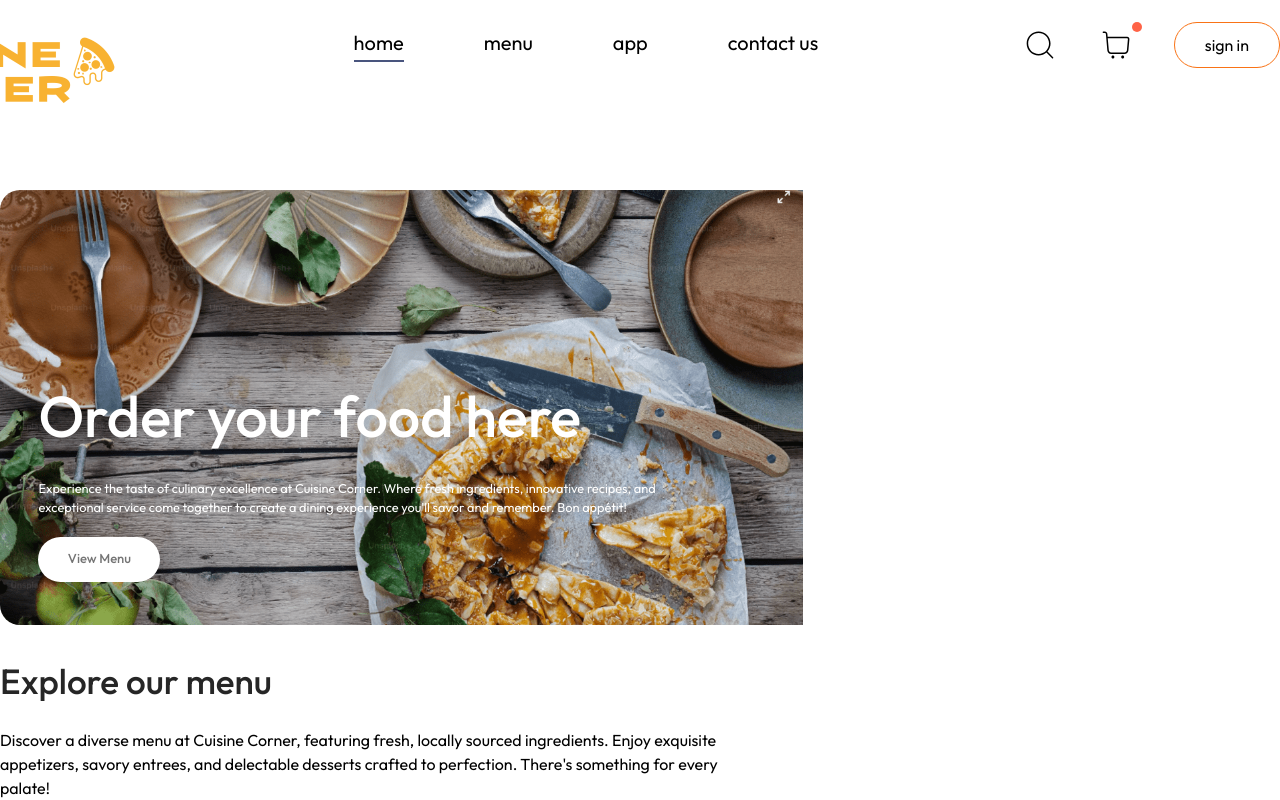
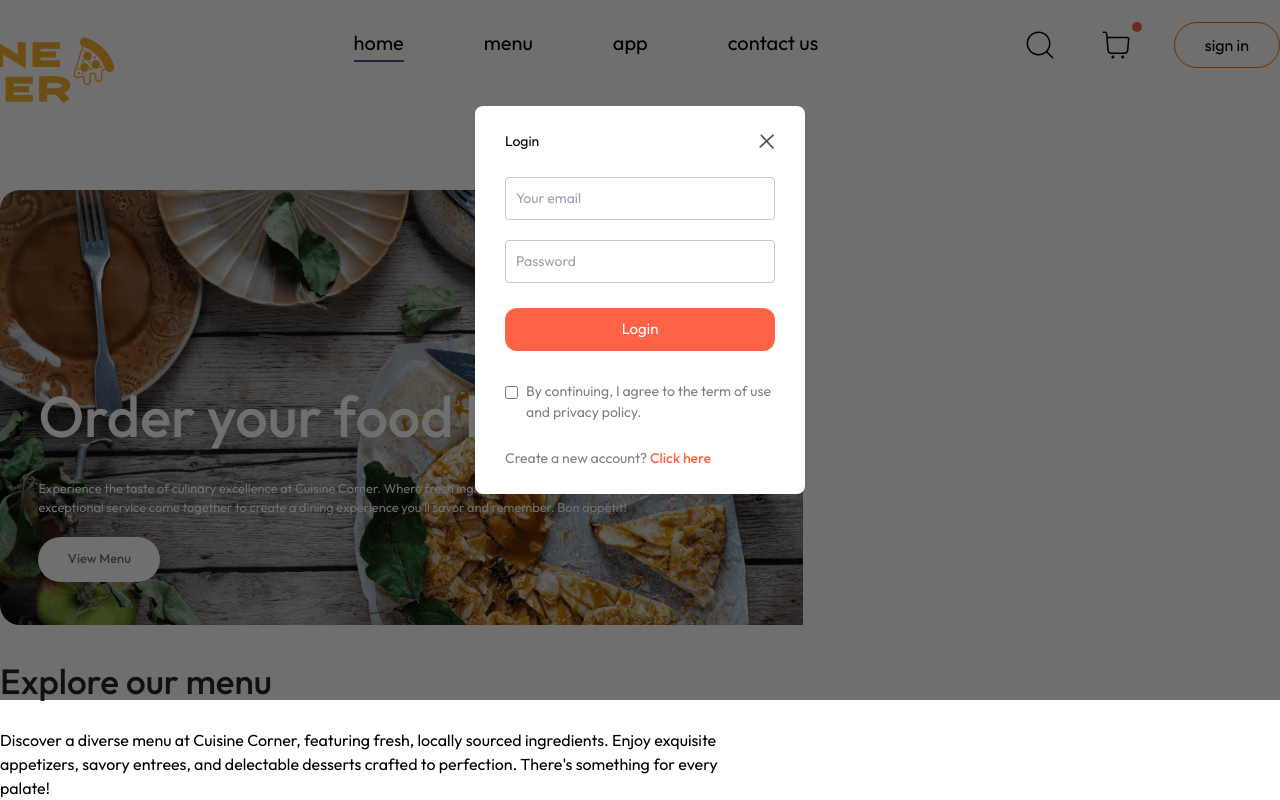
Before and after one commit to khoi0102/CusineCorner, a React (Vite) app in the folder frontend/: page / in a window 1280 px wide. Both pictures are taken after a click on the button "sign in". Shown: the top 800 px of the page. Built offline with nearby package versions, Linux system fonts and the light colour scheme.

Commit message:
Adjust the popup as well as adding some rendering conditions

```diff
--- a/frontend/src/App.jsx
+++ b/frontend/src/App.jsx
@@ -11,7 +11,7 @@
     const [showLogin,setShowLogin] = useState(false)
     return (
         <>
-            {showLogin?<LoginPopup/>:<></>}
+            {showLogin?<LoginPopup setShowLogin={setShowLogin}/>:<></>}
             <div className='w-4/5 mx-auto'>
                 <Navbar setShowLogin={setShowLogin}/>
                 <Routes>
--- a/frontend/src/components/LoginPopup/LoginPopup.css
+++ b/frontend/src/components/LoginPopup/LoginPopup.css
@@ -0,0 +1,66 @@
+
+.login-popup{
+    position:absolute;
+    z-index:1;
+    width:100%;
+    height:100%;
+    background-color:#00000090;
+    display:grid;
+}
+.login-popup-container{
+    place-self:center;
+    width: max(23vw,330px);
+    color:#808080;
+    background-color:white;
+    display:flex;
+    flex-direction:column;
+    gap:25px;
+    padding: 25px 30px;
+    border-radius:8px;
+    font-size:14px;
+    animation:fadeIn 0,5s;
+}
+.login-popup-title{
+    display:flex;
+    justify-content:space-between;
+    align-items:center;
+    color:black;
+}
+.login-popup-title img{
+    width:16px;
+    cursor:pointer;
+}
+.login-popup-inputs{
+    display:flex;
+    flex-direction:column;
+    gap:20px
+}
+.login-popup-inputs input{
+    outline:none;
+    border: 1px solid #c9c9c9;
+    padding:10px;
+    border-radius:4px;
+}
+.login-popup-container button{
+    border:none;
+    padding:10px;
+    border-radius:12px;
+    color:white;
+    background-color:tomato;
+    font-size:15px;
+    cursor:pointer;
+}
+.login-popup-condition{
+    display:flex;
+    align-items:start;
+    gap:8px;
+    margin-top:5px;
+}
+.login-popup-condition input{
+    margin-top:5px;
+}
+.login-popup p span{
+    color:tomato;
+    font-weight:500;
+    cursor:pointer;
+}
--- a/frontend/src/components/LoginPopup/LoginPopup.jsx
+++ b/frontend/src/components/LoginPopup/LoginPopup.jsx
@@ -1,12 +1,33 @@
-import React from 'react';
+import React, {useState} from 'react';
 import './LoginPopup.css'
+import {assets} from "../../assets/assets.js";
 
-function LoginPopup() {
+function LoginPopup({setShowLogin}) {
+    const [currState, setCurrState] = useState("Login")
     return (
-        <div>
-            <div className="login-popup">
+        <div className="login-popup">
+            <form className="login-popup-container">
+                <div className="login-popup-title">
+                    <h2>{currState}</h2>
+                    <img onClick={() => setShowLogin(false)} src={assets.cross_icon} className="close-icon"
+                         alt="Close"/>
+                </div>
+                <div className="login-popup-inputs">
+                    {currState === 'Login' ? <></> : <input type="text" placeholder='Your name' required/>}
 
-            </div>
+                    <input type="email" placeholder='Your email' required/>
+                    <input type="password" placeholder='Password' required/>
+                </div>
+                <button>{currState === 'Sign Up' ? "Create Account" : "Login"}</button>
+                <div className="login-popup-condition">
+                    <input type="checkbox" required/>
+                    <p>By continuing, I agree to the term of use and privacy policy.</p>
+                </div>
+                {currState === 'Login' ? <p>Create a new account? <span onClick={()=>setCurrState("Sign up")}>Click here</span></p> :
+                    <p>Already have an account? <span onClick={()=>setCurrState("Login")}>Login here</span></p>}
+
+
+            </form>
         </div>
     );
 }
```
